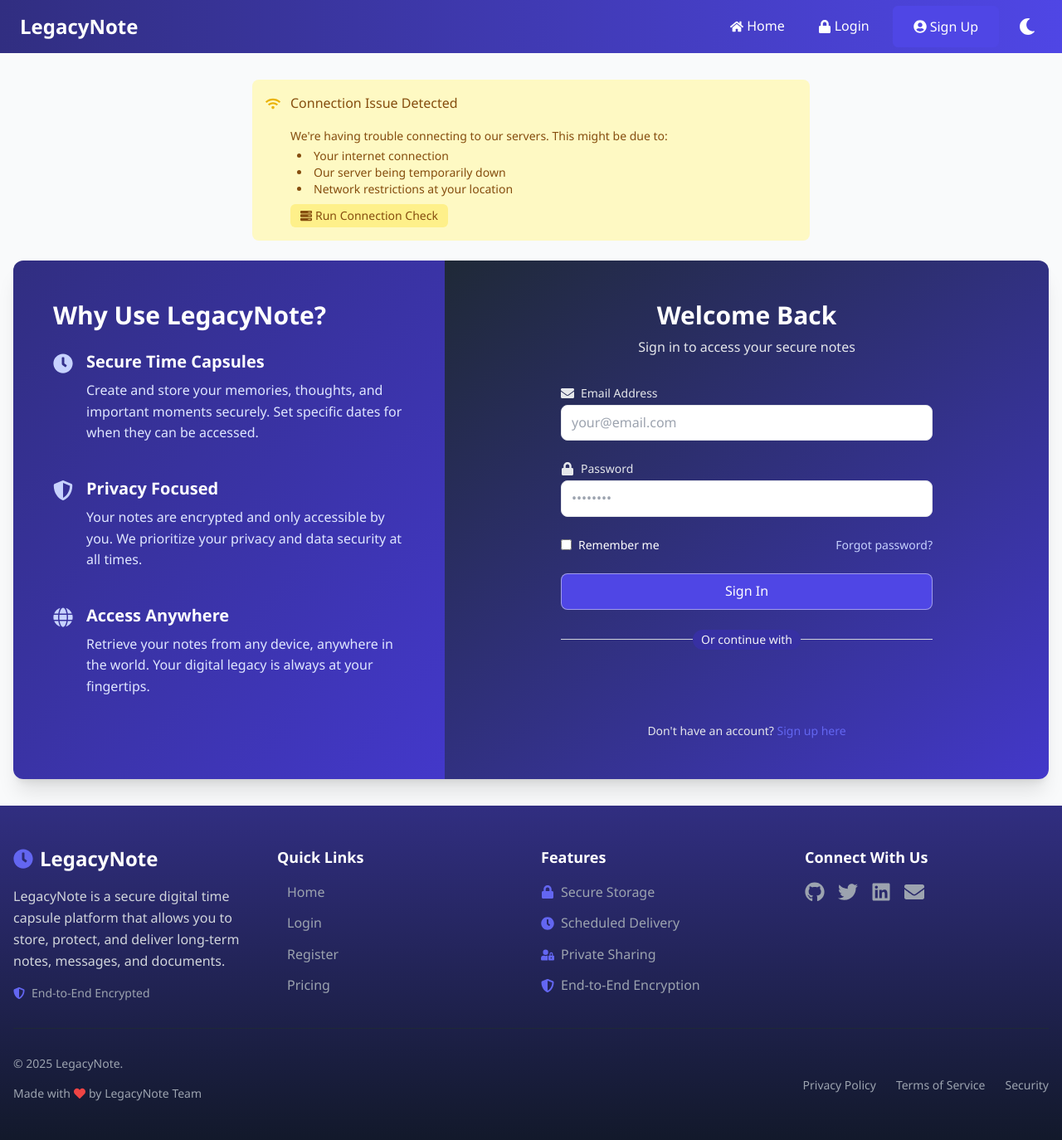
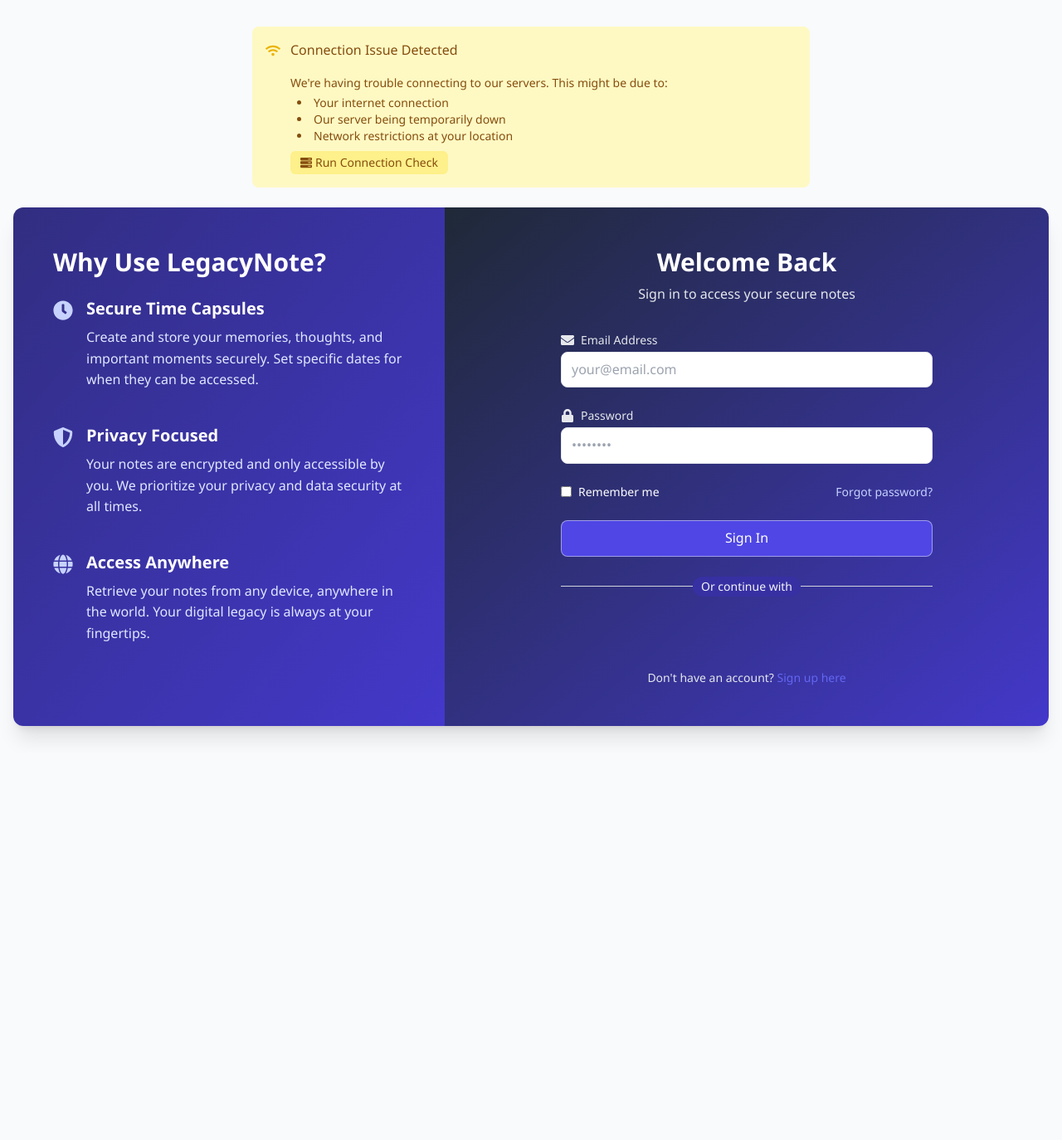
Before and after one commit to sujal-pawar/LegacyNote, a React (Vite) app in the folder client/: page /login in a window 1280 px wide. Shown: the top 1374 px of the page at 83% size. After the commit the page ends 907 px from the top, so only its background shows below. Built offline with nearby package versions, Linux system fonts and the light colour scheme; no server answers.

Commit message:
Hide navbar and footer on login and register pages

```diff
--- a/client/src/App.jsx
+++ b/client/src/App.jsx
@@ -15,16 +15,17 @@
 // Helper component to use hooks inside Router
 function AppContent() {
   const location = useLocation();
-  // Show navbar on all pages, including login and register
-  const shouldHideNavbar = false;
+  // Hide navbar and footer on login and register pages
+  const authPages = ['/login', '/register'];
+  const isAuthPage = authPages.includes(location.pathname);
 
   return (
     <div className="app-container w-full overflow-x-hidden">
-      <Navbar />
-      <main className="main-content pt-16">
+      {!isAuthPage && <Navbar />}
+      <main className={!isAuthPage ? "main-content pt-16" : "main-content"}>
         <AppRoutes />
       </main>
-      <Footer />
+      {!isAuthPage && <Footer />}
       <ToastContainer
         position="top-center"
         autoClose={5000}
```
